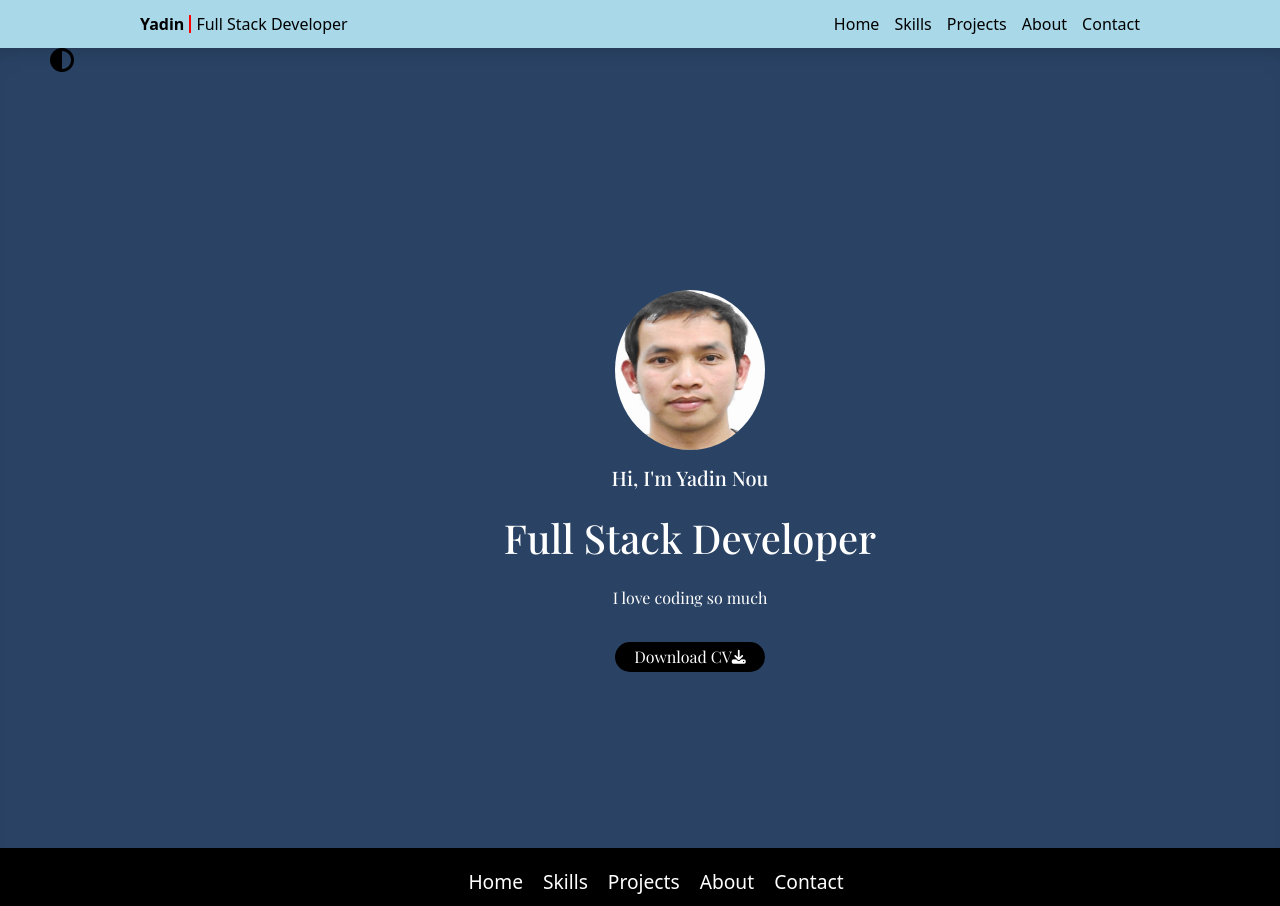
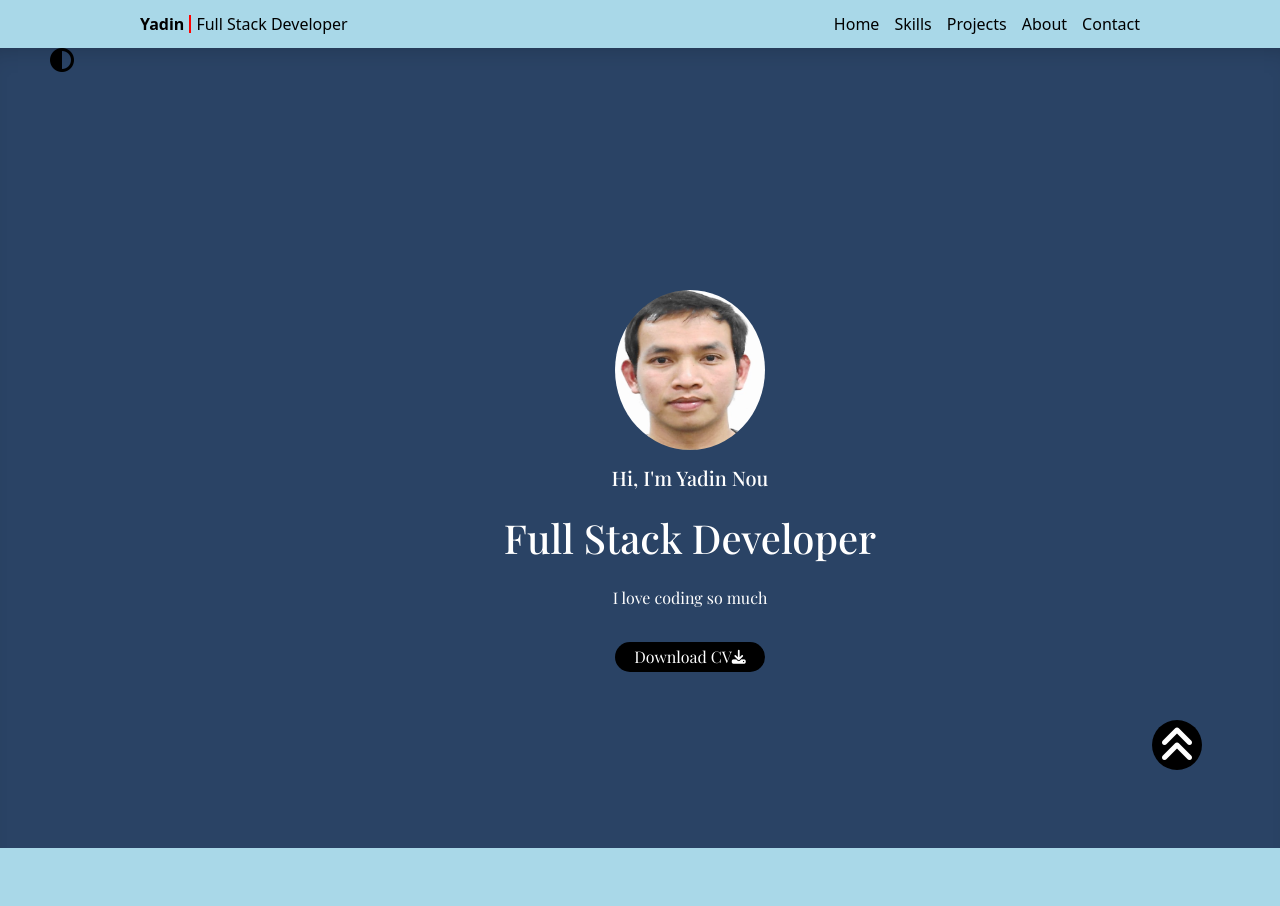
Before and after one commit to yadin-nou/react-portfolio, a React (Vite) app: page / in a window 1280 px wide. Shown: the top 906 px of the page. Built offline with nearby package versions, Linux system fonts and the light colour scheme; a web font is replaced by a local one.

Commit message:
Create route with layout

```diff
--- a/src/App.css
+++ b/src/App.css
@@ -482,7 +482,7 @@ p {
   }
 
   .skills {
-    height: 50vh;
+    height: 100vh;
   }
   .skills .container {
     display: flex;
--- a/src/App.jsx
+++ b/src/App.jsx
@@ -3,29 +3,28 @@ import { Experience } from "./components/Experience";
 import { Hero } from "./components/Hero";
 import { Projects } from "./components/Projects";
 import { Skills } from "./components/Skills";
-import { TopHeader } from "./components/TopHeader";
+
 import mypic from "./assets/yadin.jpg";
 import { Aboutme } from "./components/Aboutme";
-import { Footer } from "./components/Footer";
+
 import { Contact } from "./components/Contact";
 import { Outlet, Route, Routes } from "react-router-dom";
 
 const App = () => {
-  const handleToggle = () => {
-    document.documentElement.classList.toggle("dark-theme");
-  };
   return (
-    <div className="wrapper">
+    <>
+      {/* // <div className="wrapper"> */}
       {/* Top header */}
-      <TopHeader />
-      <div className="ch-background" onClick={handleToggle}>
-        <i className="fa-solid fa-circle-half-stroke"></i>
-      </div>
+      {/* // <TopHeader />
+      // <div className="ch-background" onClick={handleToggle}>
+      //   <i className="fa-solid fa-circle-half-stroke"></i>
+      // </div> */}
 
       <Routes>
-        <Route path="/" element={<Outlet />}>
-          <Route index path="/" element={<Hero mypic={mypic} />} />
+        <Route>
+          <Route path="/" element={<Hero mypic={mypic} />} />
           <Route path="/skills" element={<Skills />} />
+
           <Route path="/projects" element={<Projects />} />
           <Route path="/aboutme" element={<Aboutme mypic={mypic} />} />
           <Route path="/contact" element={<Contact />} />
@@ -39,8 +38,10 @@ const App = () => {
       <Aboutme mypic={mypic} />
       <Contact /> */}
       {/* footer section */}
-      <Footer />
-    </div>
+      {/* <Footer />
+      </>
+    </div> */}
+    </>
   );
 };
 
--- a/src/components/Aboutme.jsx
+++ b/src/components/Aboutme.jsx
@@ -1,8 +1,10 @@
 import React from "react";
+import { Layout } from "./Layout";
 
 export const Aboutme = ({ mypic }) => {
   return (
     <>
+      <Layout>
         <section className="aboutme background-hero" id="aboutme">
           <div className="container">
             <div className="title" style={{ color: "var(--white-text)" }}>
@@ -16,13 +18,13 @@ export const Aboutme = ({ mypic }) => {
                 <h2>Yadin Nou</h2>
                 <p>
                   Full Stack Developer with 1+ years of hands-on experience
-                building responsive, high-performance web apps using Javascript,
-                JSON, HTML, CSS, PHP and MySQL. Currently working in a Transport
-                Coordinator role at DHL Supply Chain, gaining exposure to
-                large-scale enterprise systems, workflow management, and
-                operational processes in a high-volume logistics environment.
-                Passionate about building intuitive user experiences and writing
-                code that scales.
+                  building responsive, high-performance web apps using
+                  Javascript, JSON, HTML, CSS, PHP and MySQL. Currently working
+                  in a Transport Coordinator role at DHL Supply Chain, gaining
+                  exposure to large-scale enterprise systems, workflow
+                  management, and operational processes in a high-volume
+                  logistics environment. Passionate about building intuitive
+                  user experiences and writing code that scales.
                 </p>
 
                 <h4>Sydney, Australia</h4>
@@ -37,6 +39,7 @@ export const Aboutme = ({ mypic }) => {
             </div>
           </div>
         </section>
+      </Layout>
     </>
   );
 };
--- a/src/components/Contact.jsx
+++ b/src/components/Contact.jsx
@@ -1,8 +1,10 @@
 import React from "react";
+import { Layout } from "./Layout";
 
 export const Contact = () => {
   return (
     <>
+      <Layout>
         <section className="contact background" id="contact">
           <div className="container">
             <div className="title">Contact</div>
@@ -57,6 +59,7 @@ export const Contact = () => {
             </div>
           </div>
         </section>
+      </Layout>
     </>
   );
 };
--- a/src/components/Footer.jsx
+++ b/src/components/Footer.jsx
@@ -1,4 +1,5 @@
 import React from "react";
+import { Link } from "react-router-dom";
 
 export const Footer = () => {
   return (
@@ -8,19 +9,19 @@ export const Footer = () => {
           <div>
             <ul>
               <li>
-                <a href="#home">Home</a>
+                <Link to="/">Home</Link>
               </li>
               <li>
-                <a href="#skill">Skills</a>
+                <Link to="/skills">Skills</Link>
               </li>
               <li>
-                <a href="#project">Projects</a>
+                <Link to="/projects">Projects</Link>
               </li>
               <li>
-                <a href="#aboutme">About</a>
+                <Link to="/aboutme">About</Link>
               </li>
               <li>
-                <a href="#contact">Contact</a>
+                <Link to="/contact">Contact</Link>
               </li>
             </ul>
           </div>
--- a/src/components/Hero.jsx
+++ b/src/components/Hero.jsx
@@ -1,9 +1,12 @@
 import React from "react";
 
 import cv from "../assets/Yadin-Nou-Resume.pdf";
+import { Layout } from "./Layout";
+import { Experience } from "./Experience";
 export const Hero = ({ mypic }) => {
   return (
     <>
+      <Layout>
         <header className="hero background-hero">
           {/* <div className="ch-background" onClick={handleToggle}>
           <i className="fa-solid fa-circle-half-stroke"></i>
@@ -34,6 +37,8 @@ export const Hero = ({ mypic }) => {
             </div>
           </div>
         </header>
+        <Experience />
+      </Layout>
     </>
   );
 };
--- a/src/components/Layout.jsx
+++ b/src/components/Layout.jsx
@@ -1,12 +1,23 @@
-import React from "react";
-import { Outlet } from "react-router-dom";
+import React, { Children } from "react";
+import { Route } from "react-router-dom";
+import { Footer } from "./Footer";
+import { TopHeader } from "./TopHeader";
 
-export const Layout = () => {
+export const Layout = ({ children }) => {
+  const handleToggle = () => {
+    document.documentElement.classList.toggle("dark-theme");
+  };
   return (
     <>
-      <main>
-        <Outlet />
-      </main>
+      <div className="wrapper">
+        {/* Top header */}
+        <TopHeader />
+        <div className="ch-background" onClick={handleToggle}>
+          <i className="fa-solid fa-circle-half-stroke"></i>
+        </div>
+        <main>{children}</main>
+        <Footer />
+      </div>
     </>
   );
 };
--- a/src/components/Projects.jsx
+++ b/src/components/Projects.jsx
@@ -3,10 +3,12 @@ import calculatorImg from "../assets/images/calculator.png";
 import travel from "../assets/images/travel.png";
 import randomUser from "../assets/images/random-User.png";
 import notTodo from "../assets/images/not_list.png";
+import { Layout } from "./Layout";
 
 export const Projects = () => {
   return (
     <>
+      <Layout>
         <section className="projects background " id="project">
           <div className="container">
             <div className="title">Projects</div>
@@ -122,7 +124,10 @@ export const Projects = () => {
                 <div className="pro-title">
                   <h4>Contact List</h4>
 
-                <div> Techstack: HTML, CSSS, Javascript,API and Bootstrap</div>
+                  <div>
+                    {" "}
+                    Techstack: HTML, CSSS, Javascript,API and Bootstrap
+                  </div>
                 </div>
               </div>
               <div className="card">
@@ -167,6 +172,7 @@ export const Projects = () => {
             </div>
           </div>
         </section>
+      </Layout>
     </>
   );
 };
--- a/src/components/Skills.jsx
+++ b/src/components/Skills.jsx
@@ -1,8 +1,9 @@
 import React from "react";
-
+import { Layout } from "./Layout";
 export const Skills = () => {
   return (
     <>
+      <Layout>
         <section className="skills background" id="skill">
           <div className="container">
             <div className="title">Skills</div>
@@ -84,6 +85,7 @@ export const Skills = () => {
             </div>
           </div>
         </section>
+      </Layout>
     </>
   );
 };
--- a/vite.config.js
+++ b/vite.config.js
@@ -2,7 +2,11 @@ import { defineConfig } from "vite";
 import react from "@vitejs/plugin-react";
 
 // https://vite.dev/config/
+// export default defineConfig({
+//   plugins: [react()],
+//   base: "https://yadin-nou.github.io/react-portfolio",
+// });
 export default defineConfig({
   plugins: [react()],
-  base: "https://yadin-nou.github.io/react-portfolio",
+  base: "/",
 });
```
Lines whose indentation alone changed are shown as unchanged.
